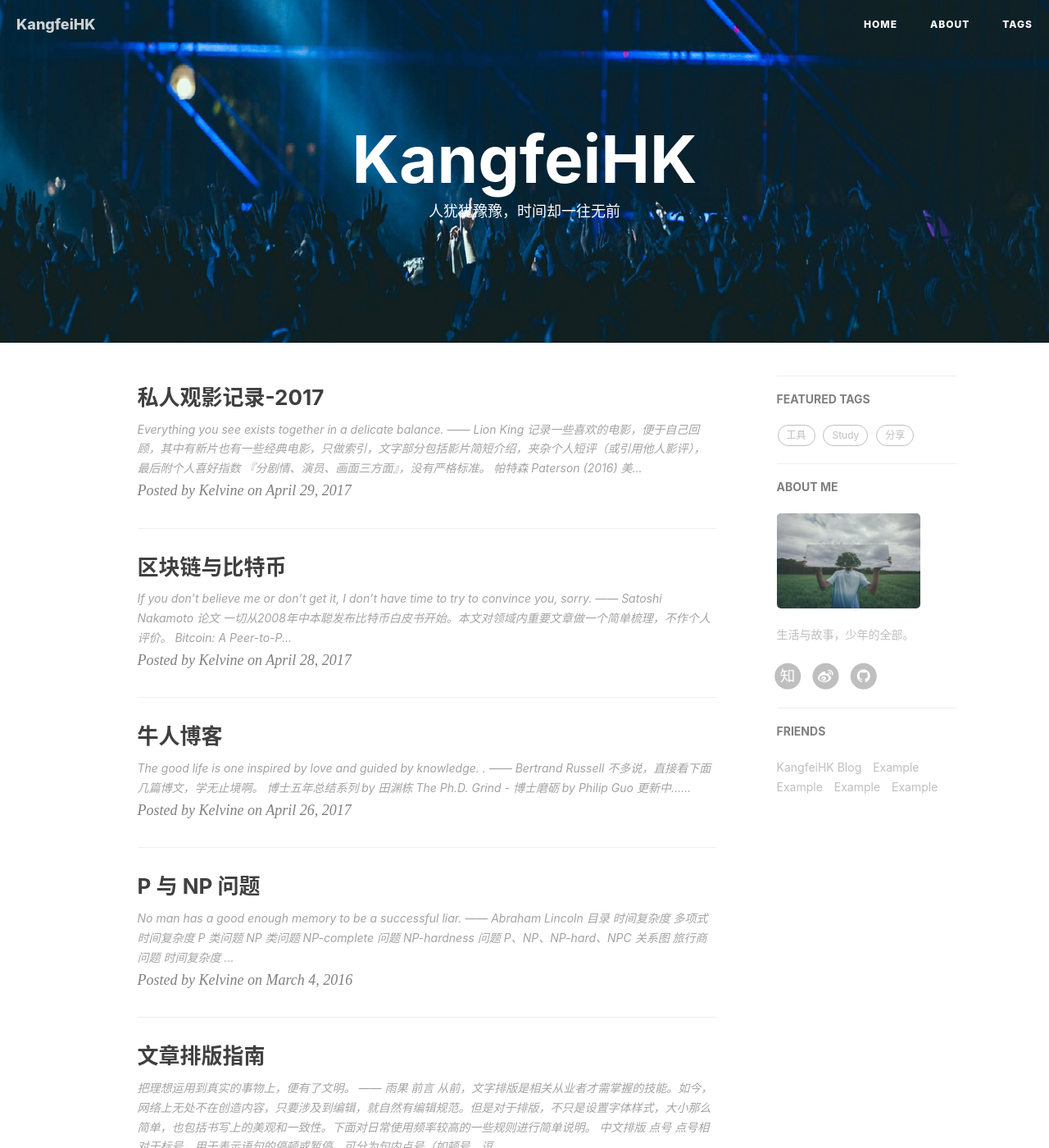
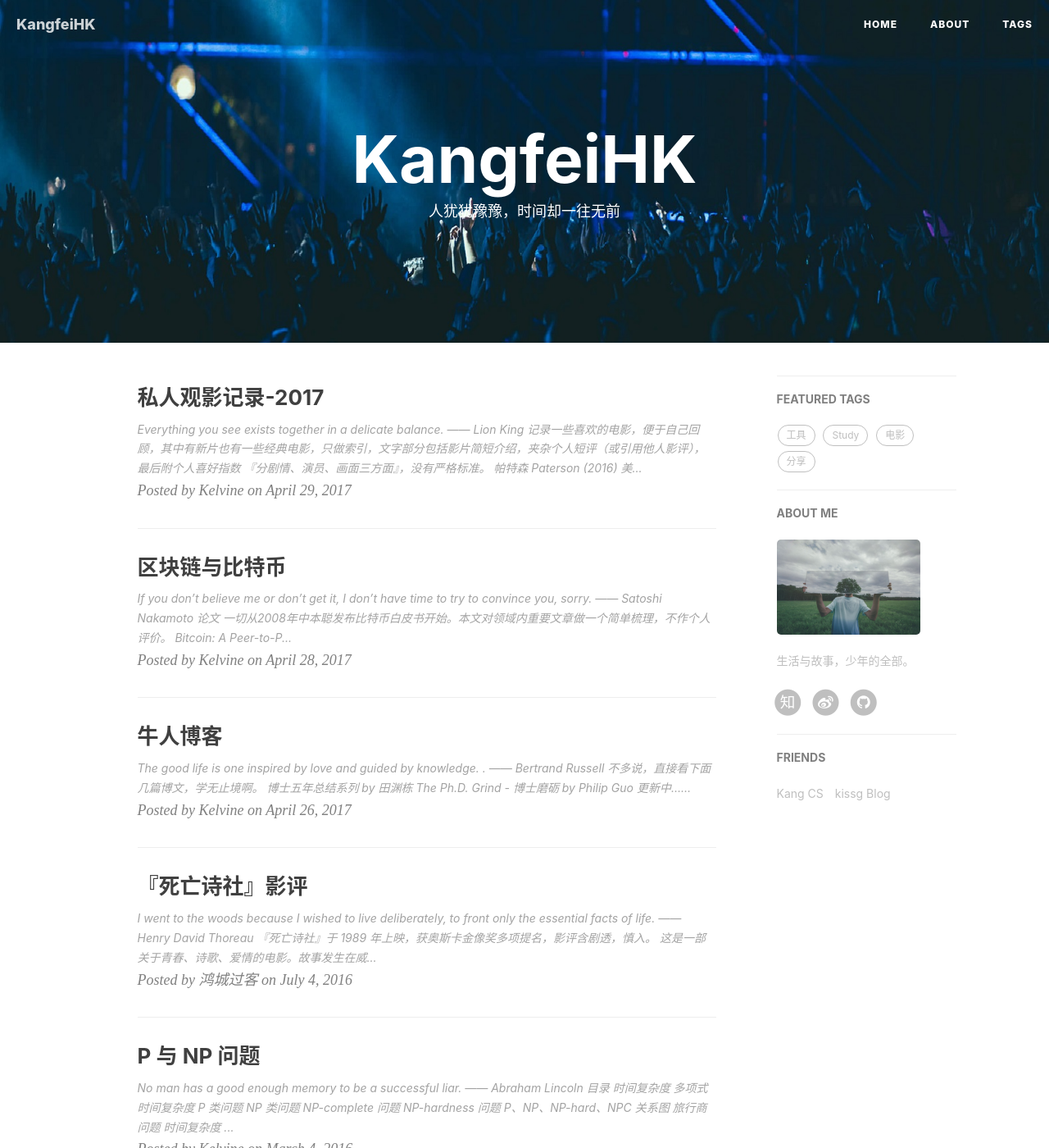
Before and after one commit to KangfeiHK/KangfeiHK.github.io, a Jekyll site: the page built from index.html, in a window 1280 px wide and 1400 px high. Shown: the whole window at 82% size. Built offline with Jekyll 4.4.1, drawn with Linux system fonts in a browser that asks for light colours; nearby versions of some CDN libraries; the list of posts is cut into pages by our own code; comment, search, counter and statistics services are not loaded; some of the changed lines change nothing that is shown.

Commit message:
Upload a new post
死亡诗社影评

```diff
--- a/_config.yml
+++ b/_config.yml
@@ -81,19 +81,10 @@
 # Friends
 friends: [
     {
-        title: "KangfeiHK Blog",
-        href: "XXX"
+        title: "Kang CS",
+        href: "http://kangfeihk.com/notes/"
     },{
-        title: "Example",
-        href: "#"
-    },{
-        title: "Example",
-        href: "#"
-    },{
-        title: "Example",
-        href: "#"
-    },{
-        title: "Example",
-        href: "#"
+        title: "kissg Blog",
+        href: "http://kissg.me/"
     }
 ]
--- /dev/null
+++ b/_posts/2016-07-04-Dead-Poets-Society.markdown
@@ -0,0 +1,85 @@
+---
+layout:     post
+title:      "『死亡诗社』影评"
+date:       2016-07-04
+author:     "鸿城过客"
+header-img: "img/post-bg-dead-poet.jpg"
+tags:
+    - 电影
+---
+
+
+> I went to the woods because I wished to live deliberately, to front only the essential facts of life. ——  Henry David Thoreau
+
+
+----------
+
+
+『死亡诗社』于 1989 年上映，获奥斯卡金像奖多项提名，影评含剧透，慎入。
+
+这是一部关于青春、诗歌、爱情的电影。故事发生在威尔顿预科学院，这是一所优秀同时也是传统、守旧的学校。
+
+![](http://7xo54z.com1.z0.glb.clouddn.com/Dead-Poet-Image1.png)
+
+虽然 Mr.Keating 出场的镜头和时间都不算多，但是作为不可或缺的核心人物，他的台词决定了故事的走向。从第一次授课便可以看出，他想要给他的学生传达一种观念，“珍惜每一天，让你的生命与众不同”，人在这个世界面前是多么得渺小，一生是何其得短暂，而青春更是稍纵即逝，我们能做的只有让每一天都过得有意义。
+
+> 不管你信不信，这个房间里的每个人，总有一天都要停止呼吸，变冰冷，然后死亡．
+> 我要你们向前到这儿来，仔细看着这些过去的样貌，你们经过这里无数次，但从未真正仔细地看过他们，
+> 他们和你的差异并不大，同样的发型，和你们一样精力旺盛，和你们一样不可一世，
+> 整个世界都在他们的掌握之中，
+> 他们认为注定要成就大事，和大多数的你们一样，他们的双眼充满了希望，和你们一样．
+> 他们是否虚度时光，到最后一无所成？
+> 因为，各位所见到的这些男孩，现在都已化为尘土了，如果你们仔细倾听，便能听见他们在低声耳语，
+> 靠过去，仔细听，听见了吗?
+> CARPE...听见了吗?CARPE... CARPE DIEM 抓住每一天，孩子们，让你的生命与众不同。
+
+从老师教的诗歌中也可表现出来：
+
+> Gather ye rosebuds while ye may,
+> Old Time is still a-flying;
+> And this same flower that smiles
+> To-morrow will be dying.
+
+翻译成中文，其大致含义与下面一首唐诗有异曲同工之妙：
+
+> 劝君莫惜金缕衣，
+> 劝君惜取少年时。
+> 花开堪折直须折，
+> 莫待无花空折枝。
+
+
+主角之一 Neil，他是一个成绩优异，热情率真的男生。尽管各方面表现都很优秀，但是他从未能够按照自己的意愿去做想做的事，比如说表演。这一矛盾从一开学父亲要求他退出校刊社就埋下伏笔，虽然他不情愿，但是父亲的一句话便说服了他，“等你以后毕业了……你想干什么就干什么，但是在那之前你得听我的”。好吧，心疼 Neil。其实他的内心从未放下过表演这个理想，他也曾向 Mr.Keating 袒露过心声，表演就是他的一切，而不是家庭期望的那样。 Mr.Keating 课上的话正好给了他反抗的勇气，恰巧遇到了难得的表演机会，他便一步步走了下去。
+
+![](http://7xo54z.com1.z0.glb.clouddn.com/Dead-Poet-Image.png)
+
+相比之下，他的室友是个更现实的人，能够保持较为理性的思考，从一开始便觉得 Neil 的行为不合适。可是 Neil 真的是被压抑了太久，那种感觉就像高三高考结束，终于有机会可以放开一切去做想做的事。当然，Neil 也曾害怕，向老师 Mr.Keating 寻求意见，但是他始终没有勇气向父亲表达自己的心声，就算在最后一刻，也没能说出口。事实证明，他确实是一个颇有表演天赋的人。然而最后父亲意识到让儿子继续呆在这边会毁了他时，正要强制安排他进行转学，Neil 在无力反抗之后选择了自杀结束生命。下面是他自杀前的一幕：
+
+![](http://7xo54z.com1.z0.glb.clouddn.com/Dead-Poet-Image19.png)
+
+第二天，当 Charlie 告诉 Todd Neil 自杀了之后，作为室友和兄弟，平时很少表露感情的 Todd 终究也没能忍住，跪在雪地里痛哭不止。可能他当时喊的，正是我们内心想的：是他的家庭，他的父亲，害死了 Neil。
+
+![](http://7xo54z.com1.z0.glb.clouddn.com/Dead-Poet-Image24.png)
+
+除了 Neil，Knox 也是主角之一，在 Mr.Keating 的影响下，他勇敢地向自己心仪的女生进行了表白，为什么说勇敢，因为他的女神已经有男朋友了。下面对他的追求经历做一个简单介绍。首先，他在一次拜访做客时偶然遇到了一个女生，一见钟情，如图：
+
+![](http://7xo54z.com1.z0.glb.clouddn.com/Dead-Poet-Image04.png)
+
+虽然她已经是自己父亲朋友儿子的女朋友，但 Knox 聚餐后仍然久久不能忘怀。在老师的精神鼓励下大胆地脱离束缚，他决定不再坐以待毙，在一次 party 上，借着酒劲最终吻了心爱的女生。
+
+![](http://7xo54z.com1.z0.glb.clouddn.com/Dead-Poet-Image10.png)
+
+尽管后来被打了一顿，但他依旧没有放弃。作诗，送花，为她当众深情表白，青春时代浪漫的爱情在此刻表现地淋漓尽致，再到后来一起约看演出，最终促成了他们新的恋情。
+
+![](http://7xo54z.com1.z0.glb.clouddn.com/Dead-Poet-Image16.png)
+
+2016 年的暑假，正好听到许知远在一期单读中谈论 《死亡诗社》。深夜时分，听到另一个高度评价又重新让我想起了几年前自己在看这部电影时的情形，于是写了这篇影评。这部剧中无论是 Neil 对表演的执著、Knox 追求爱情的那份勇气，还是 Mr.Keating 与他的学生之间的真挚之情，都深深打动着我。
+
+在发生了 Neil 的悲剧之后，Mr.Keating 最终被校方赶走。在他即将转身离开教室的那一刻，Todd 第一个站上了课桌，喊出了 “O，Captain，My Captain”，班上学生无不一一响应，当然除了 Cameron 一脸懵逼，大家最后一次向老师，他们的启蒙者表示真挚的致敬。
+校长根本无力阻止，说实话，Todd 无论是在当时大胆跟 Mr.Keating 说出校方逼迫他们签字，把他赶走的事实，还是第一个喊出 “O，Captain，My Captain”，站上讲桌，我都觉得既惊讶又惊喜。
+惊讶的是他并不像他外表那般不为外物所动，也不像 Neil 所认为的那样，Mr.Keating 所说的话对他丝毫没有影响。惊喜的是他和其他主角一样，都在老师的引导下，追随了自己的内心，那颗年轻炽热的青春之心。
+
+![](http://7xo54z.com1.z0.glb.clouddn.com/Dead-Poet-Image001.png)
+
+至此，全剧终。
+
+或许以后很难找出比这更让我热血的青春题材电影。
```
Also changed, not shown: img/post-bg-dead-poet.jpg (added).
